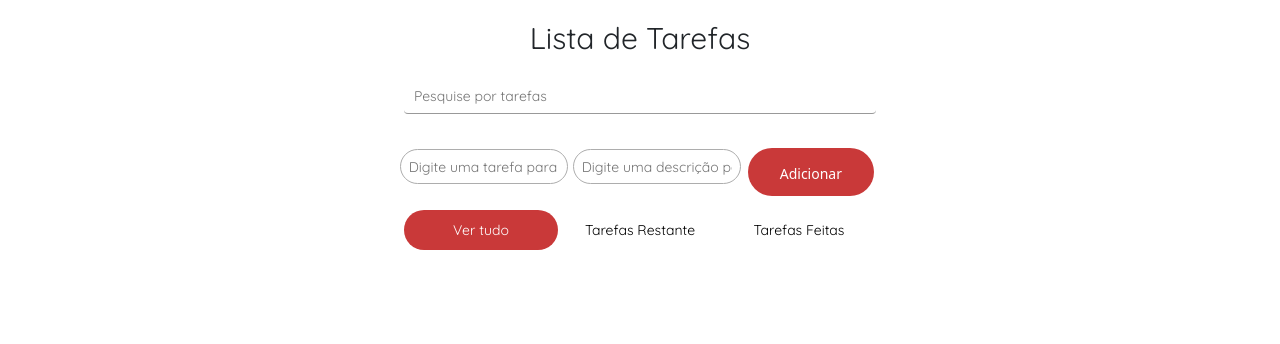
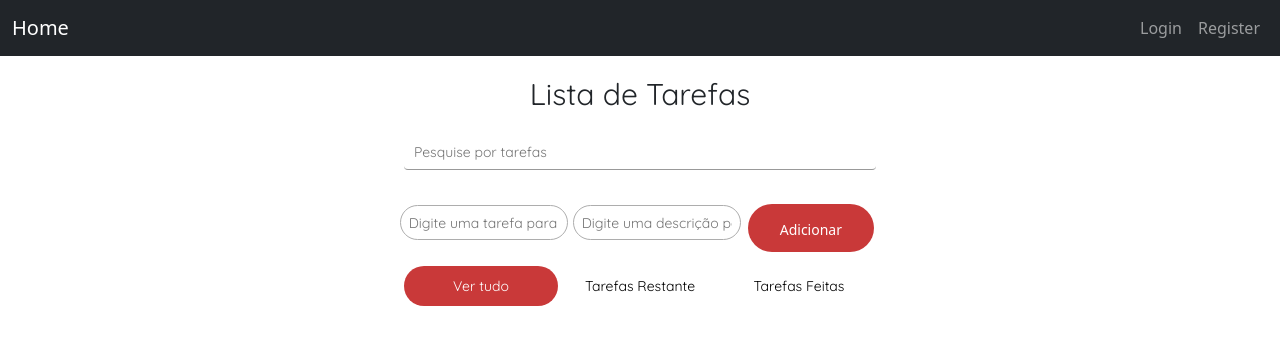
Before and after one commit to levy-oliveira/todo_list, a React (Create React App) app: page / in a window 1280 px wide. Shown: the top 344 px of the page. Built offline with nearby package versions, Linux system fonts and the light colour scheme.

Commit message:
commit de configuração

```diff
--- a/src/App.tsx
+++ b/src/App.tsx
@@ -11,7 +11,7 @@ function App() {
   return (
     <div className="App">
       <Router>
-        {/*<Nav />  <-- Barra de navegação */}
+        {<Nav />}
         <Routes>
           <Route path="/" element={<Home />} />
           <Route path="/login" element={<Login />} />
--- a/src/pages/Home.js
+++ b/src/pages/Home.js
@@ -137,12 +137,12 @@ function editTask(id, newText, newDescription) {
           width: '100%',
           outline: 'none',
           fontSize: '14px',
-          marginBottom: '20px'  ,
+          marginBottom: '20px',
           fontFamily: 'Quicksand, sans-serif',
         }}
       />
 
-      <TodoInput onSubmit={addTask}/>
+      <TodoInput onSubmit={addTask} />
 
       <div className='filter-botao'>
         {filterList}
--- a/tsconfig.json
+++ b/tsconfig.json
@@ -1,6 +1,9 @@
 {
   "compilerOptions": {
-    "types": ["node", "body-parser"],
+    "types": [
+      "node",
+      "body-parser"
+    ],
     "target": "es5",
     "lib": [
       "dom",
```
Lines whose indentation alone changed are shown as unchanged.
